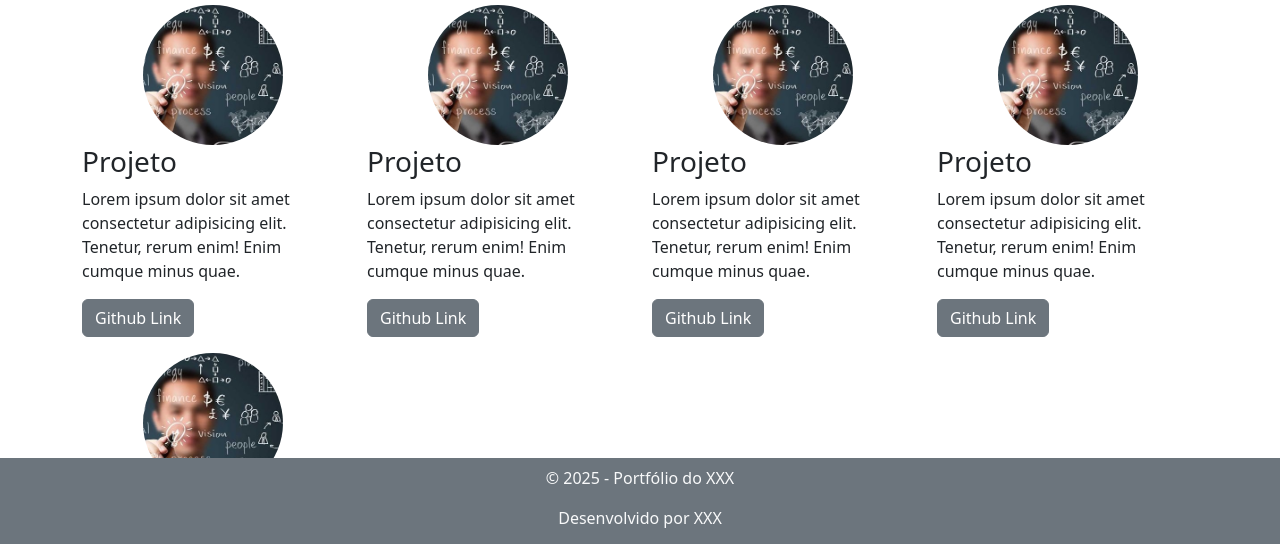
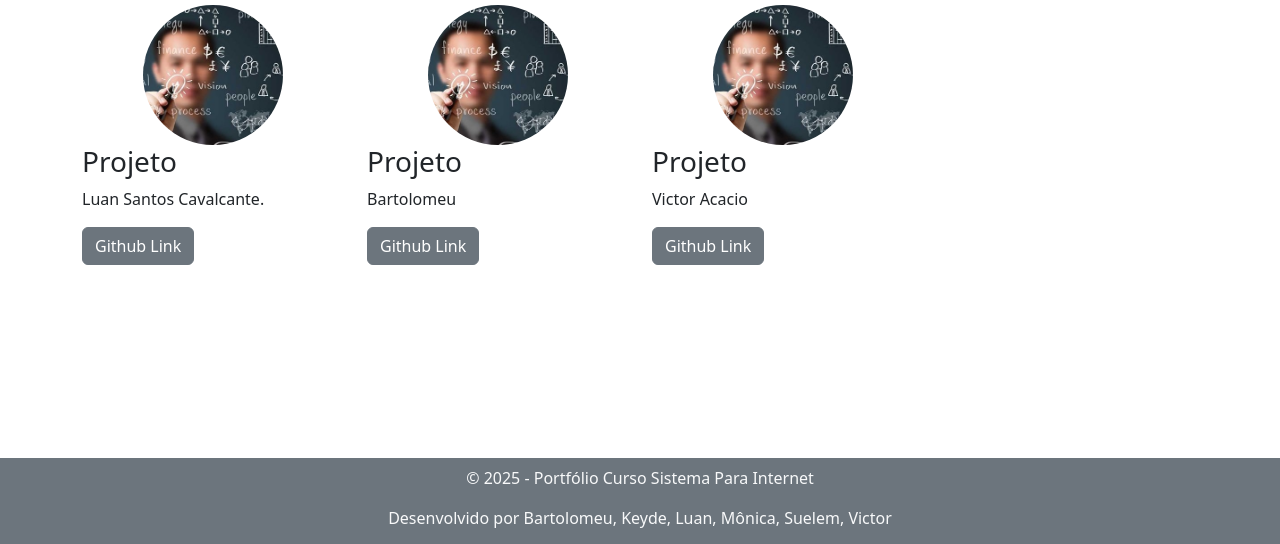
Before and after one commit to bartolomeu/aula_universidade, a plain HTML site: page web/prova/projetos.html in a window 1280 px wide. Shown: the part 254-798 px from the top of the page. Drawn offline with Linux system fonts and the light colour scheme.

Commit message:
atulazação do portfolio

```diff
--- a/web/prova/projetos.html
+++ b/web/prova/projetos.html
@@ -67,36 +67,22 @@
         <div class="col-lg-3">
           <div class="img-projeto rounded-circle mx-auto"></div>
           <h3>Projeto</h3>
-          <p>Lorem ipsum dolor sit amet consectetur adipisicing elit. Tenetur, rerum enim! Enim cumque minus quae.</p>
+          <p>Luan Santos Cavalcante.</p>
+          <p><a class="btn btn-secondary" href="https://github.com/luan-cavalcante-dev">Github Link</a></p>
+        </div>
+
+        <div class="col-lg-3">
+          <div class="img-projeto rounded-circle mx-auto"></div>
+          <h3>Projeto</h3>
+          <p>Bartolomeu </p>
           <p><a class="btn btn-secondary" href="https://github.com/bartolomeu/">Github Link</a></p>
         </div>
 
         <div class="col-lg-3">
           <div class="img-projeto rounded-circle mx-auto"></div>
           <h3>Projeto</h3>
-          <p>Lorem ipsum dolor sit amet consectetur adipisicing elit. Tenetur, rerum enim! Enim cumque minus quae.</p>
-          <p><a class="btn btn-secondary" href="https://github.com/bartolomeu/">Github Link</a></p>
-        </div>
-
-        <div class="col-lg-3">
-          <div class="img-projeto rounded-circle mx-auto"></div>
-          <h3>Projeto</h3>
-          <p>Lorem ipsum dolor sit amet consectetur adipisicing elit. Tenetur, rerum enim! Enim cumque minus quae.</p>
-          <p><a class="btn btn-secondary" href="https://github.com/bartolomeu/">Github Link</a></p>
-        </div>
-
-        <div class="col-lg-3">
-          <div class="img-projeto rounded-circle mx-auto"></div>
-          <h3>Projeto</h3>
-          <p>Lorem ipsum dolor sit amet consectetur adipisicing elit. Tenetur, rerum enim! Enim cumque minus quae.</p>
-          <p><a class="btn btn-secondary" href="https://github.com/bartolomeu/">Github Link</a></p>
-        </div>
-
-        <div class="col-lg-3">
-          <div class="img-projeto rounded-circle mx-auto"></div>
-          <h3>Projeto</h3>
-          <p>Lorem ipsum dolor sit amet consectetur adipisicing elit. Tenetur, rerum enim! Enim cumque minus quae.</p>
-          <p><a class="btn btn-secondary" href="https://github.com/bartolomeu/">Github Link</a></p>
+          <p>Victor Acacio</p>
+          <p><a class="btn btn-secondary" href="https://github.com/VictorAcacio/">Github Link</a></p>
         </div>
 
       </div>
@@ -107,13 +93,13 @@
 
   <!-- POG de respeito para o espaço do footer no final da página -->
   <footer class="w-100 text-center bg-secondary text-light" aria-hidden="true">
-    <p>&copy; 2025 - Portfólio do XXX</p>
-    <p>Desenvolvido por XXX</p>
+    <p>&copy; 2025 - Portfólio Curso Sistema Para Internet</p>
+    <p>Desenvolvido por Bartolomeu, Keyde, Luan, Mônica, Suelem, Victor</p>
   </footer>
 
   <footer class="position-fixed bottom-0 pt-2 w-100 text-center bg-secondary text-light">
-    <p>&copy; 2025 - Portfólio do XXX</p>
-    <p>Desenvolvido por XXX</p>
+    <p>&copy; 2025 - Portfólio Curso Sistema Para Internet</p>
+    <p>Desenvolvido por Bartolomeu, Keyde, Luan, Mônica, Suelem, Victor</p>
   </footer>
 </body>
 
```
Also changed, not shown: web/prova/academica.html (+4 -4 lines), web/prova/experiencia_profissional.html (+14 -13 lines).
